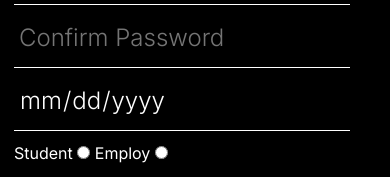
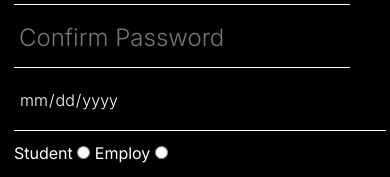
Before and after one commit to 624-urvashi/Form, a plain HTML site: page index.html in a window 390 px wide. Shown: the part 223-400 px from the top of the page. Drawn offline with Linux system fonts and the light colour scheme.

Commit message:
Update style.css

```diff
--- a/style.css
+++ b/style.css
@@ -129,6 +129,10 @@ button{
         width: 90%;
     }
 
+   input[type="date"] {
+        width: 100%;
+        font-size: 16px;
+    }
     .submit {
         width: 100%;
     }
```
